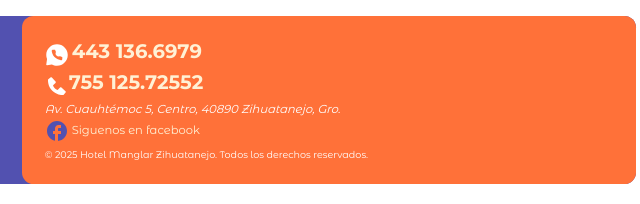
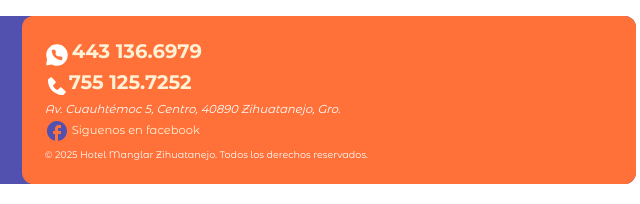
Before and after one commit to claudiomonzoni/hotelmanglar, an Astro site: page / in a window 1280 px wide. Shown: the part 5103-5307 px from the top of the page, 516-1156 px from the left. Built offline with nearby package versions, Linux system fonts and the light colour scheme; Astro itself is replaced by a stand-in of ours; a web font is replaced by a local one.

Commit message:
ajuste telefono

```diff
--- a/src/components/Footer.astro
+++ b/src/components/Footer.astro
@@ -18,7 +18,7 @@
       <li>
         <img src="/phone.svg" alt="icono anchor" /><a
           href="tel:75512572552"
-          class="numero">755 125.72552</a>
+          class="numero">755 125.7252</a>
       </li>
       <li>
         <address>Av. Cuauhtémoc 5, Centro, 40890 Zihuatanejo, Gro.</address>
```
